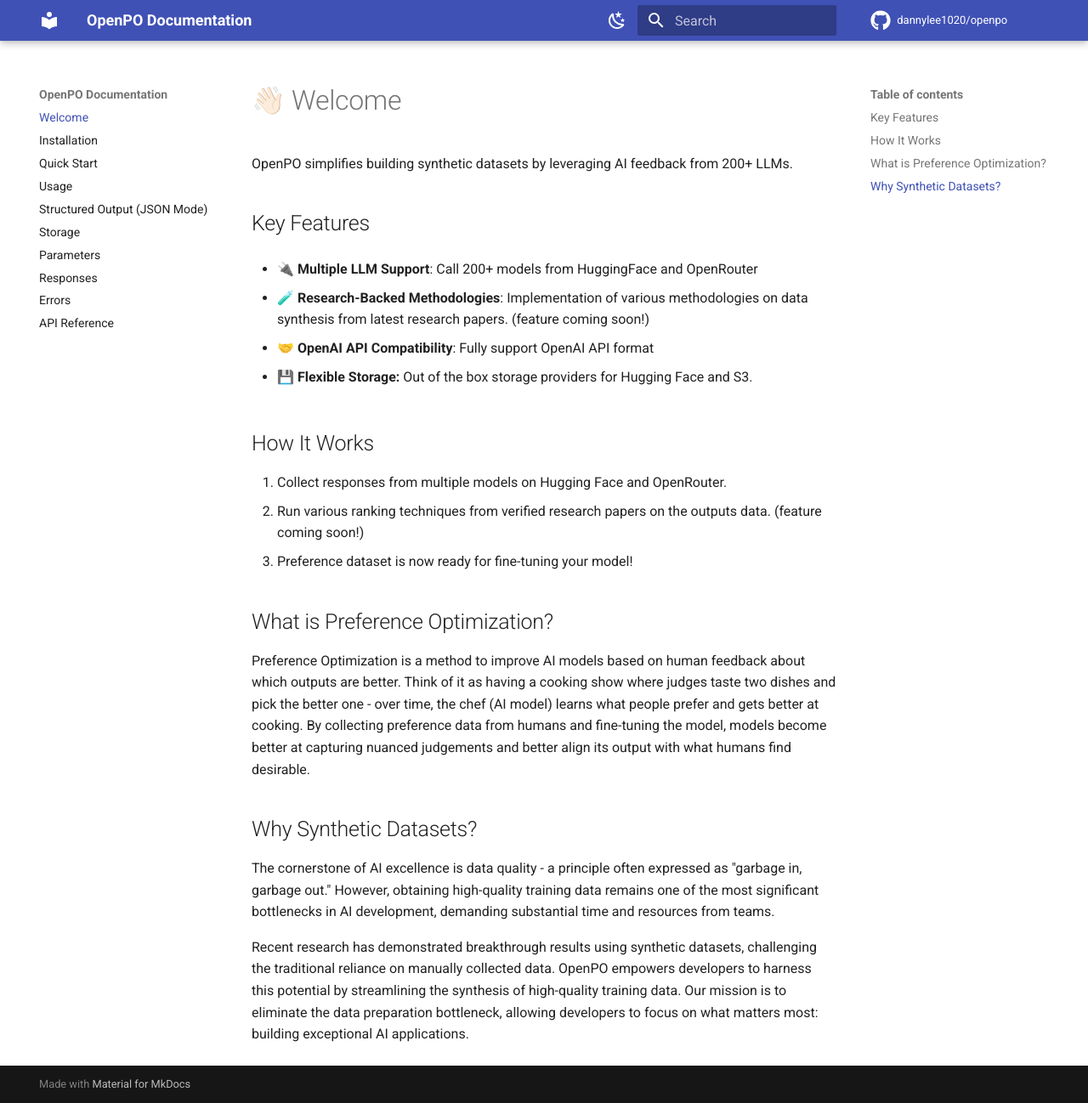
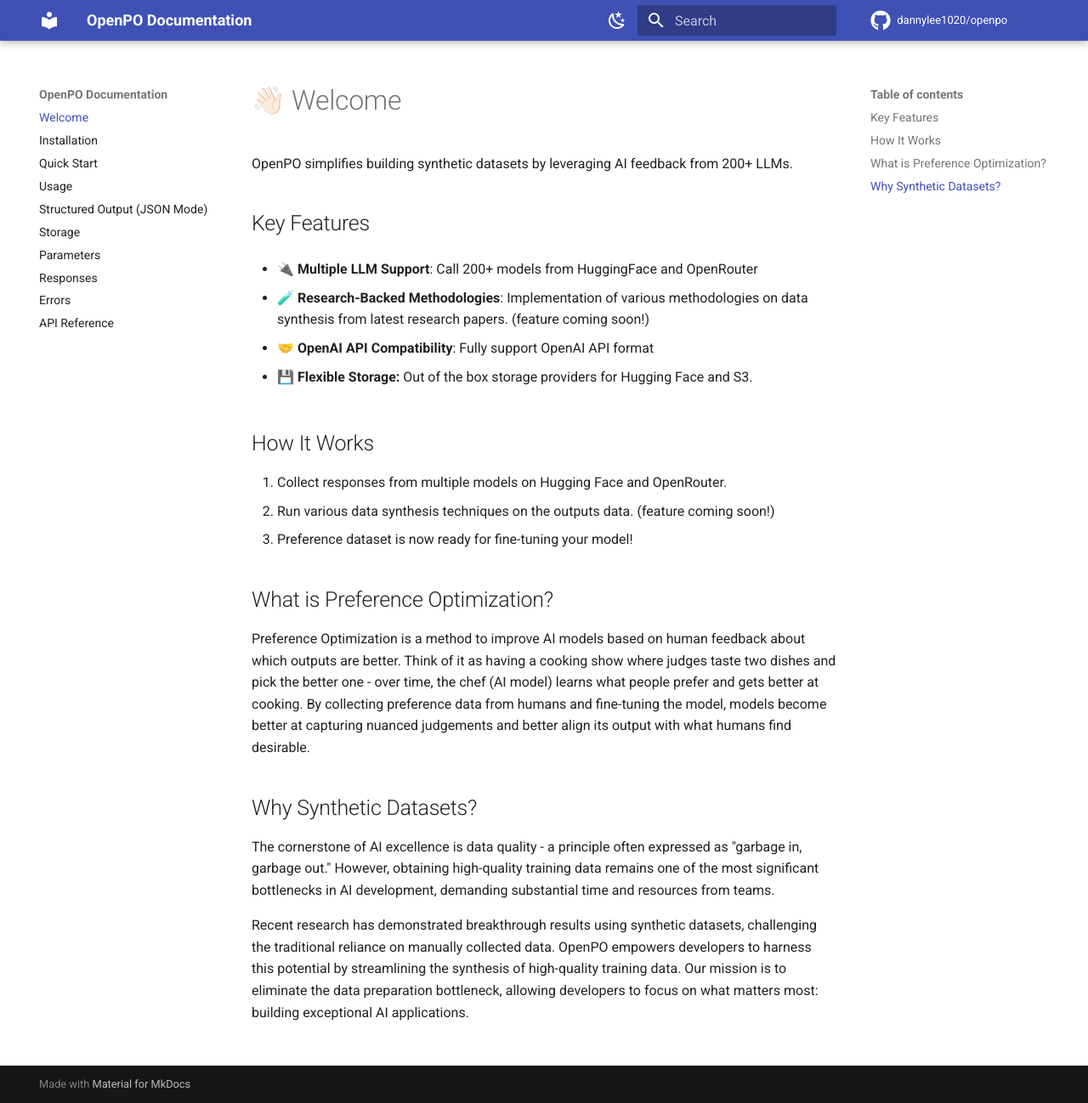
Before and after one commit to dannylee1020/openpo, an MkDocs documentation site: the page built from docs/index.md, in a window 1280 px wide and 1298 px high. Shown: the whole window at 85% size. Built offline with MkDocs 1.6.1 and Material for MkDocs 9.7.7, drawn with Linux system fonts in a browser that asks for light colours; comment, search, counter and statistics services are not loaded.

Commit message:
update wording

```diff
--- a/docs/index.md
+++ b/docs/index.md
@@ -13,7 +13,7 @@ OpenPO simplifies building synthetic datasets by leveraging AI feedback from 200
 
 ## How It Works
 1. Collect responses from multiple models on Hugging Face and OpenRouter.
-2. Run various ranking techniques from verified research papers on the outputs data. (feature coming soon!)
+2. Run various data synthesis techniques on the outputs data. (feature coming soon!)
 3. Preference dataset is now ready for fine-tuning your model!
 
 
```
